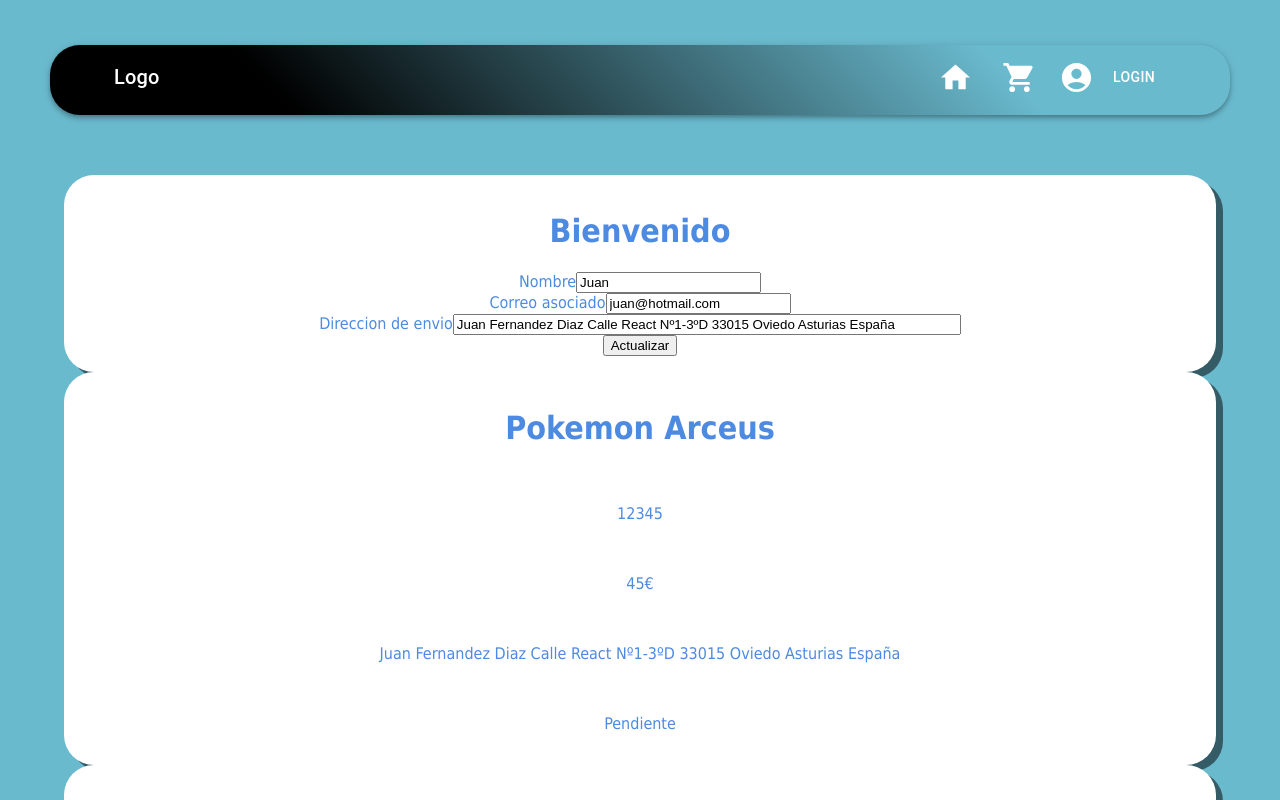
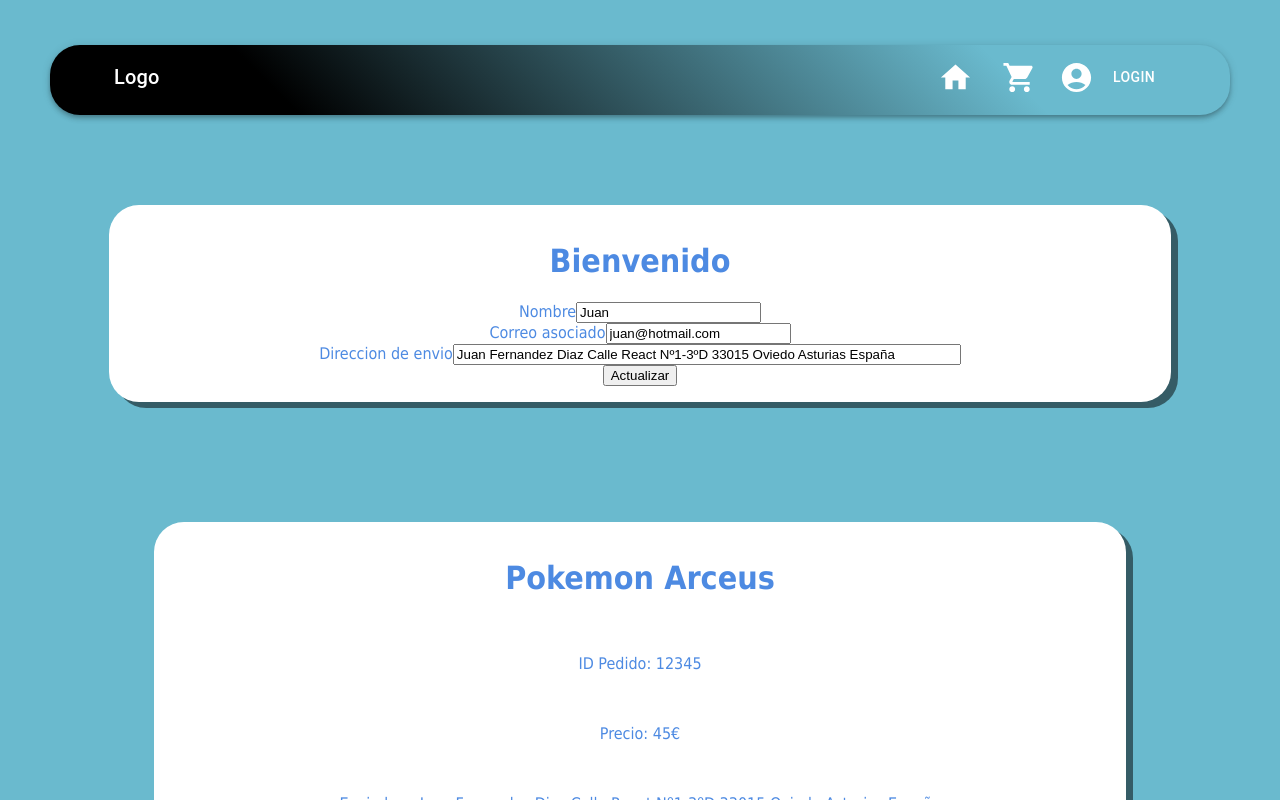
Before and after one commit to Arquisoft/dede_es1c, a React (Create React App) app in the folder webapp/: page / in a window 1280 px wide. Shown: the top 800 px of the page. Built offline with nearby package versions, Linux system fonts and the light colour scheme.

Commit message:
Edicion de estilo de la vista de perfil

```diff
--- a/webapp/src/components/perfil/DatosPersonales.tsx
+++ b/webapp/src/components/perfil/DatosPersonales.tsx
@@ -28,6 +28,9 @@
   etiquetas: {
     textAlign: "center",
     width: "100%",
+  },
+  boton: {
+    color: "4D8AE2",
   }
 });
 
@@ -59,7 +62,7 @@
           </div>
           <div>
             <label>
-              <button className="envio" type="submit">Actualizar</button>
+              <button className={classes.boton} type="submit">Actualizar</button>
             </label>
           </div>
         </form>
--- a/webapp/src/components/perfil/Pedidos.tsx
+++ b/webapp/src/components/perfil/Pedidos.tsx
@@ -23,6 +23,15 @@
     textAlign: "center",
     margin: "auto",
     color: "#4D8AE2",
+  },
+  pedidoSup: {
+    display: "flex",
+    flexDirection: "column",
+    width: "100%",
+  height: "100%",
+  padding: "30px 50px 60px 50px",
+  boxSizing:"border-box",
+  backgroundColor: "#6ABACE",
   }
 });
 const Pedidos = () => {
@@ -49,18 +58,18 @@
       ]
 
     return (
-        <div>
+        <div className={classes.pedidoSup}>
         {pedidos.map(item=>(
             <div className={classes.pedido}>
               <h1>{item.Descripcion}</h1>
               <br></br>
-              <p>{item.id}</p>
+              <p>ID Pedido: {item.id}</p>
               <br></br>
-              <p>{item.Precio}</p>
+              <p>Precio: {item.Precio}</p>
               <br></br>
-              <p>{item.Direccion}</p>
+              <p>Enviado a: {item.Direccion}</p>
               <br></br>
-              <p>{item.Estado}</p>
+              <p>Estado del pedido: {item.Estado}</p>
             </div>
         ))};
         </div>
--- a/webapp/src/components/perfil/ProfileView.tsx
+++ b/webapp/src/components/perfil/ProfileView.tsx
@@ -23,8 +23,12 @@
         <div className={classes.container}>
       <MenuBar />
       </div>
+      <div className={classes.container}>
       <DatosPersonales/>
+      </div>
+      <div className={classes.container}>
       <Pedidos/>
+      </div>
     </React.Fragment>
   );
 };
```
